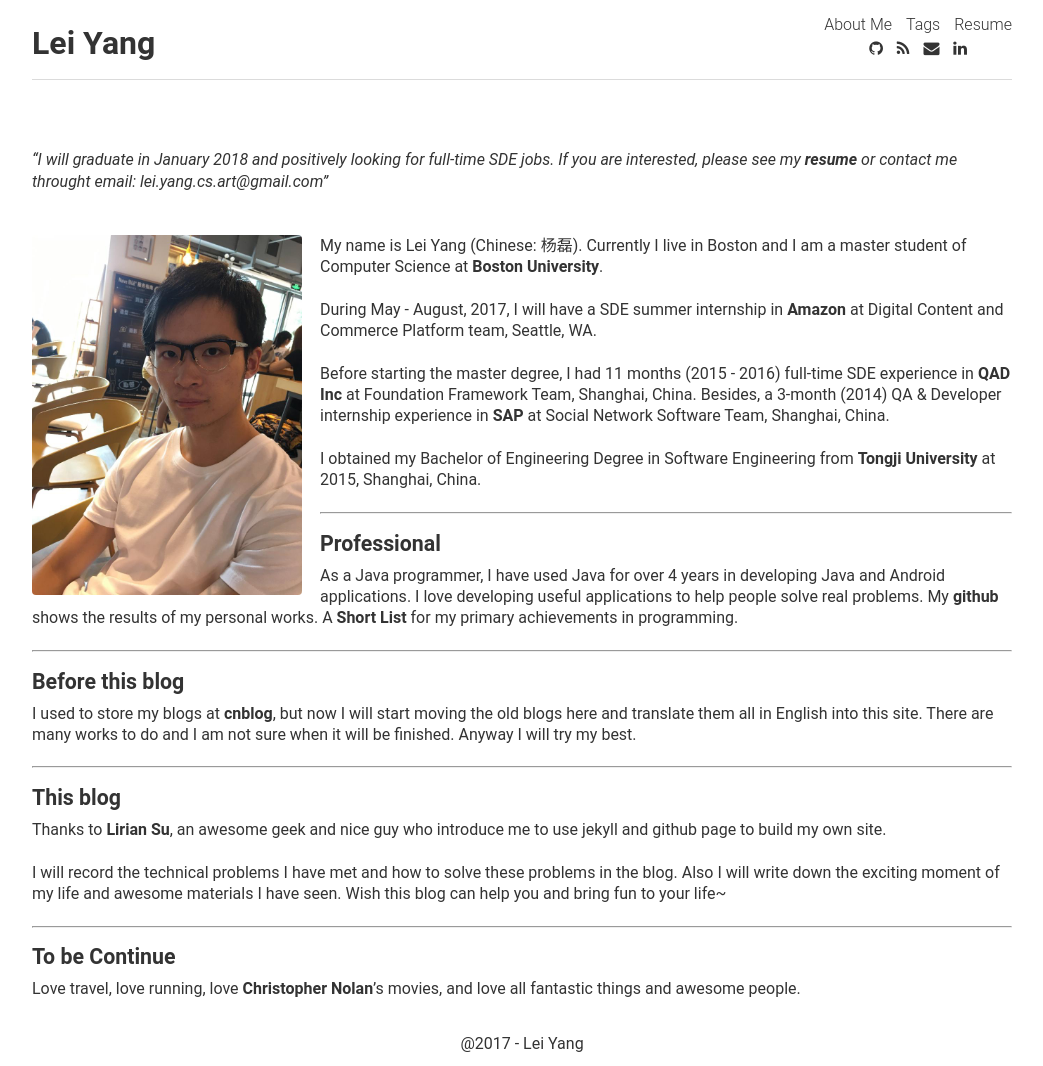
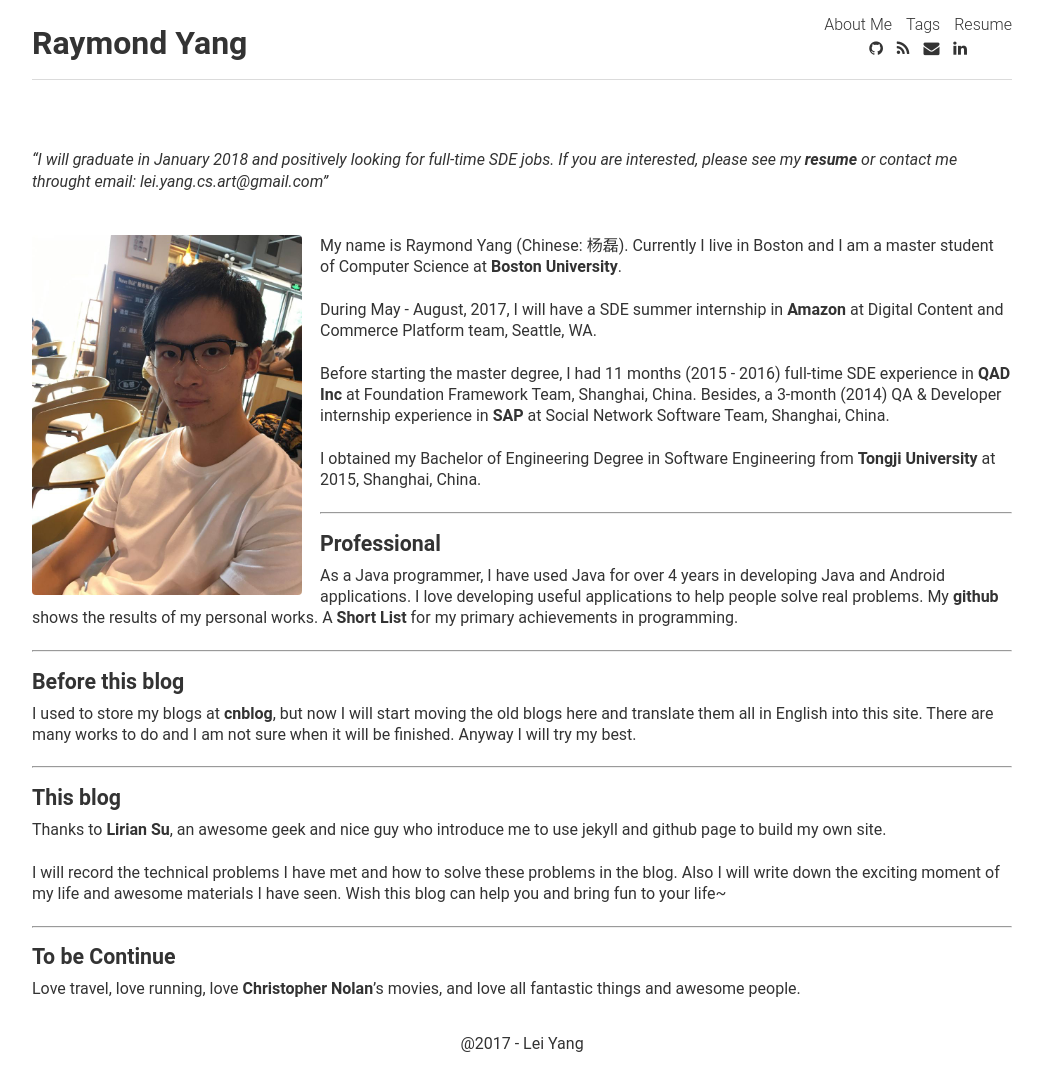
Before and after one commit to Ray-Young/ray-young.github.io, a Jekyll site: the page built from about.md, in a window 1280 px wide. Shown: the whole page, without its empty margins (118-1161 px from the left). Built offline with Jekyll 4.4.1, drawn with Linux system fonts in a browser that asks for light colours; nearby versions of some CDN libraries.

Commit message:
Update blog name and info to english name (Raymond) from Lei

```diff
--- a/_config.yml
+++ b/_config.yml
@@ -1,16 +1,16 @@
 # Site settings
-title: Lei Yang
-description: "Keep running is tired, but keeps good shape! A Java Programmer"
+title: Raymond Yang
+description: "Java Programmer. Open to learn any techniques to make things work. Strive to be a full-stack developer."
 url: "http://www.leiyangblog.com"
 author:
-  name: "Lei Yang"
-  email: "lei.yang.cs.art@gmail.com"
+  name: "Raymond Yang"
+  email: "ray.yang30@gmail.com"
   url: "http://www.leiyangblog.com"
 
 # Social icons
 github_username: Ray-Young
 facebook_username: andy.yang.96199
-linkedin_username: lei-yang-293231115
+linkedin_username: raymond-yang-293231115/
 email: lei.yang.cs.art@gmail.com
 
 # Build settings
--- a/_includes/header.html
+++ b/_includes/header.html
@@ -2,7 +2,7 @@
   <div class="inner w100 relative">
     <span class="f-left">
       <a href="{{ site.baseurl }}/">
-        <h1> Lei Yang </h1>
+        <h1> Raymond Yang </h1>
       </a>
     </span>
     <span id="nav-links" class="absolute right bottom">
--- a/about.md
+++ b/about.md
@@ -16,7 +16,7 @@ tags: about
 <div style="vertical-align:baseline;float:left;width:15rem;margin-right:1rem;">
 <img style="margin:0;padding:50" src="/assets/about/photo.jpeg">
 </div>
-My name is Lei Yang (Chinese: 杨磊). Currently I live in Boston and I am a master student of Computer Science at [Boston University][4].
+My name is Raymond Yang (Chinese: 杨磊). Currently I live in Boston and I am a master student of Computer Science at [Boston University][4].
 
 During May - August, 2017, I will have a SDE summer internship in
 [Amazon][11] at Digital Content and Commerce Platform team, Seattle, WA.
```
